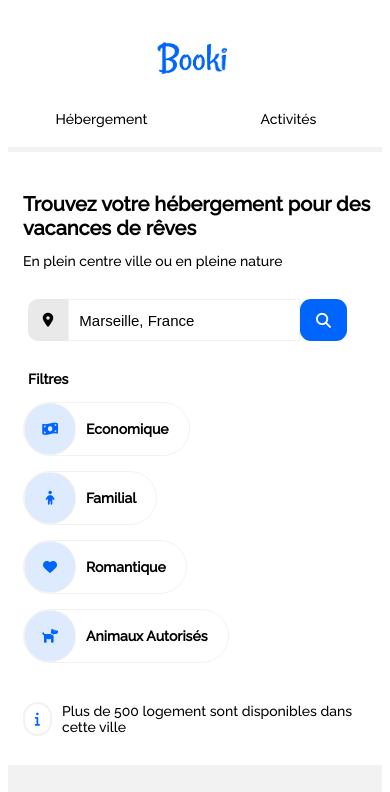
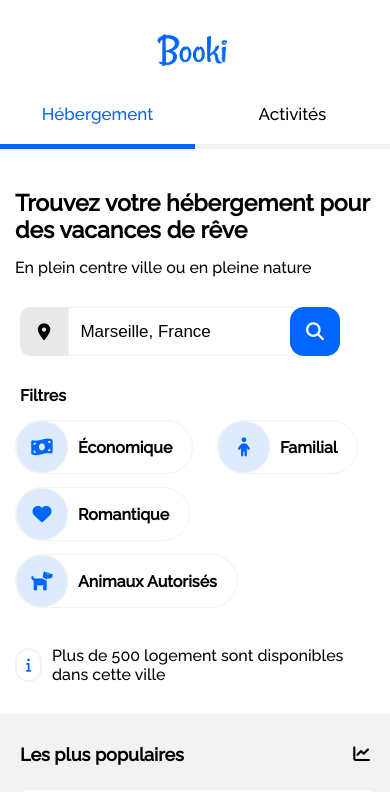
Before and after one commit to Cameron-HUCK/P2-Huck-Cameron-Transformez-une-maquette-en-site-web-avec-HTML-CSS, a plain HTML site: page index.html in a window 390 px wide. Shown: the top 792 px of the page. Drawn offline with Linux system fonts and the light colour scheme.

Commit message:
changement 2eme partie

```diff
--- a/index.html
+++ b/index.html
@@ -12,14 +12,13 @@
     </head>
 
     <!--En-tete-->
+<body>
     <main>
-    <body>
         <nav>
-                <img class="image-logo" src="images/logo/Booki.png" alt="Logo Booki" width="120px" height="50px">
+            <img class="image-logo" src="images/logo/Booki.png" alt="Logo Booki" width="120" height="50">
             <div class="center-logo">
-                <img class="logo-mobile" src="images/logo/Booki@3x.png" alt="logo mobile" width="110px" height="50px">
+                <img class="logo-mobile" src="images/logo/Booki@3x.png" alt="logo mobile" width="110" height="50">
             </div>
-
             <div class="border-lien liensize-nav">
                 <a class="lien1 border-nav" href="#bloc1">Hébergement </a>
                 <a class="lien2 border-nav" href="#bloc2">Activités</a>
@@ -30,21 +29,24 @@
 
         <header>
             <div class="titre-center">
-                <h1>Trouvez votre hébergement pour des vacances de rêves</h1>
+                <h1>Trouvez votre hébergement pour des vacances de rêve</h1>
                 <p>En plein centre ville ou en pleine nature</p>
             </div>
             <div class="boutonsearch flex-center-search">
                 <div class="iconesearch flex-center">
-                    <i class="fas fa-map-marker-alt"></i>
+                    <i class="fas fa-map-marker-alt fa-1x"></i>
                 </div>
-
+                <form>
                     <div class="zonederecherche flex-center">
                         <input type="search" value="  Marseille, France">
                     </div>
 
-                <form>
+
                     <button type="submit" class="fondbleu flex-center"><span class="dekstop-none">Recherche</span>
-                    <span class="none-search"><i class="fas fa-search"></i></span></button>
+                        <span class="none-search">
+                            <i class="fas fa-search"></i>
+                        </span>
+                    </button>
                 </form>
             </div>
 
@@ -56,7 +58,7 @@
                     <div class="block-filtre">
                         <span class="fixe-filtre flex-center">
                             <i class="fas fa-money-bill-wave filtreicone flex-center"></i>
-                            <div class="padding-filtre">Economique</div>
+                            <span class="padding-filtre">Économique</span>
                         </span>
                     </div>
 
@@ -104,10 +106,13 @@
 
                     <div class="flex-around marg-heberg1">
                         <div class="fond-blanc size-bloc-hebergement flexcolumncentre">
-                            <a href="#"><img class="photo-hebergement" src="images/hebergements/4_small/marcus-loke-WQJvWU_HZFo-unsplash.jpg" alt="photo auberge">
+                            <a href="#">
+                                <img class="photo-hebergement" src="images/hebergements/4_small/marcus-loke-WQJvWU_HZFo-unsplash.jpg" alt="photo auberge">
                                 <div class="flex-texte">
+                                <div class="text-herberg-place">
                                     <h3>Auberge la Cannebière</h3>
                                     <p>Nuit à partir de <strong>25€</strong></p>
+                                    </div>
                                     <div class="ligne-etoile">
                                         <i class="fas fa-star color-bleu"></i>
                                         <i class="fas fa-star color-bleu"></i>
@@ -121,10 +126,13 @@
 
 
                         <div class="fond-blanc size-bloc-hebergement flexcolumncentre">
-                            <a href="#"><img class="photo-hebergement" src="images/hebergements/4_small/fred-kleber-gTbaxaVLvsg-unsplash.jpg" alt=" chambre deux lit">
+                            <a href="#">
+                                <img class="photo-hebergement" src="images/hebergements/4_small/fred-kleber-gTbaxaVLvsg-unsplash.jpg" alt=" chambre deux lit">
                                 <div class="flex-texte">
+                                    <div class="text-herberg-place">
                                         <h3>Hôtel du port</h3>
                                         <p>Nuit à partir de 52<strong>€</strong></p>
+                                    </div>
                                     <div class="ligne-etoile">
                                         <i class="fas fa-star color-bleu"></i>
                                         <i class="fas fa-star color-bleu"></i>
@@ -137,10 +145,13 @@
                         </div>
 
                         <div class="fond-blanc size-bloc-hebergement flexcolumncentre">
-                            <a href="#"><img class="photo-hebergement" src="images/hebergements/4_small/reisetopia-B8WIgxA_PFU-unsplash.jpg" alt="photo chambre lampe">
+                            <a href="#">
+                                <img class="photo-hebergement" src="images/hebergements/4_small/reisetopia-B8WIgxA_PFU-unsplash.jpg" alt="photo chambre lampe">
                                 <div class="flex-texte">
+                                    <div class="text-herberg-place">
                                         <h3>Hôtel Les mouettes</h3>
                                         <p>Nuit à partir de 76<strong>€</strong></p>
+                                    </div>
                                         <div class="ligne-etoile">
                                         <i class="fas fa-star color-bleu"></i>
                                         <i class="fas fa-star color-bleu"></i>
@@ -155,10 +166,13 @@
 
                     <div class="flex-around marg-heberg2">
                         <div class="fond-blanc size-bloc-hebergement">
-                            <a href="#"><img class="photo-hebergement" src="images/hebergements/4_small/annie-spratt-Eg1qcIitAuA-unsplash.jpg" alt="photo chambre ciel">
+                            <a href="#">
+                                <img class="photo-hebergement" src="images/hebergements/4_small/annie-spratt-Eg1qcIitAuA-unsplash.jpg" alt="photo chambre ciel">
                                 <div class="flex-texte">
+                                    <div class="text-herberg-place">
                                         <h3>Hôtel de la mer</h3>
                                         <p>Nuit à partir de 46<strong>€</strong></p>
+                                    </div>
                                     <div class="ligne-etoile">
                                         <i class="fas fa-star color-bleu"></i>
                                         <i class="fas fa-star color-bleu"></i>
@@ -171,10 +185,13 @@
                         </div>
 
                         <div class="fond-blanc size-bloc-hebergement">
-                            <a href="#"><img class="photo-hebergement" src="images/hebergements/4_small/nicate-lee-kT-ZyaiwBe0-unsplash.jpg" alt="photo panier">
+                            <a href="#">
+                                <img class="photo-hebergement" src="images/hebergements/4_small/nicate-lee-kT-ZyaiwBe0-unsplash.jpg" alt="photo panier">
                                 <div class="flex-texte">
+                                    <div class="text-herberg-place">
                                         <h3>Auberge Le Panier</h3>
                                         <p>Nuit à partir de <strong>23€</strong></p>
+                                    </div>
                                     <div class="ligne-etoile">
                                         <i class="fas fa-star color-bleu"></i>
                                         <i class="fas fa-star color-bleu"></i>
@@ -188,10 +205,13 @@
 
 
                         <div class="fond-blanc size-bloc-hebergement">
-                            <a href="#"><img class="photo-hebergement" src="images/hebergements/4_small/febrian-zakaria-M6S1WvfW68A-unsplash.jpg" alt="photo grand fenetre">
+                            <a href="#">
+                                <img class="photo-hebergement" src="images/hebergements/4_small/febrian-zakaria-M6S1WvfW68A-unsplash.jpg" alt="photo grand fenetre">
                                 <div class="flex-texte">
+                                    <div class="text-herberg-place">
                                         <h3>Hôtel chez Amina</h3>
                                         <p>Nuit à partir de 96<strong>€</strong></p>
+                                    </div>
                                     <div class="ligne-etoile">
                                         <i class="fas fa-star color-bleu"></i>
                                         <i class="fas fa-star color-bleu"></i>
@@ -263,6 +283,7 @@
                             </a>
                         </div>
                     </div>
+
                     <div class="marg-pop">
                         <div class="fond-blanc-pop">
                             <a href="#">
@@ -298,7 +319,8 @@
 
             <div class="bloc-activite flex-between">
                 <div class="grandphoto-activite">
-                    <a href="#"><img class="grandposition-activite flexcolumncentre" src="images/activites/4_small/reno-laithienne-QUgJhdY5Fyk-unsplash.jpg" alt="photo du port">
+                    <a href="#">
+                        <img class="grandposition-activite flexcolumncentre" src="images/activites/4_small/reno-laithienne-QUgJhdY5Fyk-unsplash.jpg" alt="photo du port">
                         <div class="hauteur-titre">
                             <h3>Vieux Port</h3>
                         </div>
@@ -307,7 +329,8 @@
 
                 <div class="flexcolumn-between bloc-adapte-petit">
                     <div class="petitphoto-activite1">
-                        <a href="#"><img class="petitposition-activite1" src="images/activites/4_small/paul-hermann-QFTrLdQIRhI-unsplash.jpg" alt="photo d'un fort">
+                        <a href="#">
+                            <img class="petitposition-activite1" src="images/activites/4_small/paul-hermann-QFTrLdQIRhI-unsplash.jpg" alt="photo d'un fort">
                             <div class="hauteur-titre">
                                 <h3>Fort de Pomègues</h3>
                             </div>
@@ -315,7 +338,8 @@
                     </div>
 
                     <div class="petitphoto-activite2">
-                        <a href="#"><img class="petitposition-activite2 flexcolumncentre" src="images/activites/4_small/kevin-hikari-rV_Qd1l-VXg-unsplash.jpg" alt="photo d'une ile">
+                        <a href="#">
+                            <img class="petitposition-activite2 flexcolumncentre" src="images/activites/4_small/kevin-hikari-rV_Qd1l-VXg-unsplash.jpg" alt="photo d'une ile">
                             <div class="hauteur-titre">
                                 <h3>Iles du Frioul</h3>
                             </div>
@@ -324,7 +348,8 @@
                 </div>
 
                 <div class="grandphoto-activite">
-                    <a href="#"><img class="grandposition-activite2" src="images/activites/4_small/kilyan-sockalingum-NR8-cBCN3aI-unsplash.jpg" alt="photo rocheuse">
+                    <a href="#">
+                        <img class="grandposition-activite2" src="images/activites/4_small/kilyan-sockalingum-NR8-cBCN3aI-unsplash.jpg" alt="photo rocheuse">
                         <div class="hauteur-titre">
                             <h3>Parc National des Calanques</h3>
                         </div>
@@ -333,7 +358,8 @@
 
                 <div class="flexcolumn-between bloc-adapte-petit">
                     <div class="petitphoto-activite3">
-                        <a href="#"><img class="petitposition-activite3" src="images/activites/4_small/florian-wehde-xW9e8gdotxI-unsplash.jpg" alt="photo ville">
+                        <a href="#">
+                            <img class="petitposition-activite3" src="images/activites/4_small/florian-wehde-xW9e8gdotxI-unsplash.jpg" alt="photo ville">
                             <div class="hauteur-titre">
                                 <h3>Notre-Dame-de-la-Garde</h3>
                             </div>
@@ -356,7 +382,9 @@
         <footer>
             <div class="text-footer">
                 <div class="propos">
-                <a href="#"><h3>A propos</h3></a>
+                    <a href="#">
+                        <h3>A propos</h3>
+                    </a>
                     <div class="espace">
                         <a href="#"><p>Fonctionnement du site</p></a>
                         <a href="#"><p>Condition générales de vente</p></a>
@@ -365,7 +393,9 @@
                 </div>
 
                 <div class="hebergemento">
-                <a href="#"><h3>Nos hébergements</h3></a>
+                    <a href="#">
+                        <h3>Nos hébergements</h3>
+                    </a>
                     <div class="espace">
                         <a href="#"><p>Charte qualité</p></a>
                         <a href="#"><p>Soumettre votre hôtel</p></a>
@@ -373,7 +403,9 @@
                 </div>
 
                 <div class="assiste">
-                <a href="#"><h3>Assistance</h3></a>
+                    <a href="#">
+                        <h3>Assistance</h3>
+                    </a>
                     <div class="espace">
                         <a href="#"><p>Centre d'aide</p></a>
                         <a href="#"><p>Nous contacter</p></a>
@@ -381,6 +413,7 @@
                 </div>
             </div>
         </footer>
+    </main>
 </body>
-</main>
+
 </html>
--- a/style.css
+++ b/style.css
@@ -3,6 +3,7 @@ body
 {
     font-family: 'Raleway', sans-serif;
     font-size: 14px;
+    margin: 0;
 }
 
 /* Regle CSS flex */
@@ -117,8 +118,8 @@ nav
 }
 .lien1
 {
-    color: black;
-    border-top: 3px solid #F2F2F2;
+    color: #0065FC;
+    border-top: 3px solid #0065FC;
     padding-top: 20px;
     width: 50%;
 }
@@ -126,7 +127,7 @@ nav
 .lien2
 {
     color: black;
-    border-top: 3px solid #F2F2F2;
+    border-top: 3px solid white;
     padding-top: 20px;
     width: 50%;
 
@@ -144,6 +145,10 @@ nav
 header
 {
     padding: 0px 20px 0px 20px;
+}
+form
+{
+    display: flex;
 }
 .titre-center
 {
@@ -193,7 +198,7 @@ button
 {
     background-color: #0065FC;
     color: white;
-    padding-left: 20px;
+    padding: 20px;
     border-radius: 0px 10px 10px 0px;
     height: 42px;
     cursor: pointer;
@@ -228,11 +233,7 @@ button
     border-radius: 30px;
     padding-right: 20px;
     cursor: pointer;
-}
-
-span
-{
-    margin-right: 20px;
+    margin-right: 15px;
 }
 
 .padding-filtre
@@ -297,12 +298,6 @@ span
     line-height: 13px;
 }
 
-.flex-texte2
-{
-    padding-left: 20px;
-    overflow: hidden;
-}
-
 .hebergement-fond-gris1
 {
     background-color: #F2F2F2;
@@ -342,6 +337,18 @@ span
     width: auto;
 }
 /* les plus populaires */
+.fa-chart-line:before
+{
+    font-size: larger;
+}
+.flex-texte2
+{
+    padding-left: 20px;
+    overflow: hidden;
+    display: flex;
+    flex-direction: column;
+    justify-content: space-between;
+}
 .cadrepopulaire
 {
     flex: 2;
@@ -556,13 +563,12 @@ span
 footer
 {
     background-color: #F2F2F2;
-    height: 175px;
 }
 .text-footer
 {
     display: flex;
     justify-content: space-between;
-    padding-top:35px;
+    padding: 35px 35px 35px 0;
 }
 .propos
 {
@@ -596,23 +602,26 @@ footer
     .liensize-nav
     {
         flex-direction: column;
+        width: auto;
+        text-align: right;
     }
     .lien1
     {
         padding-top: 0;
         border-top: none;
-        padding-right: 100px;
+        width: 100%;
+        padding-right: 5px;
     }
     .lien2
     {
         padding-top: 0;
         border: none;
-        padding-right: 100px;
-        text-align: initial;
+        width: 100%;
+        padding-right: 5px;
     }
     .border-nav:hover
     {
-        border-bottom: 3px solid #0065FC;
+        border-right: 3px solid #0065FC;
         border-top: none;
     }
 /* Les filtres */
@@ -652,7 +661,7 @@ footer
     }
     .textepop-place
     {
-        width: 100%;
+        width: 99%;
         padding: 0;
     }
     .flex-texte2
@@ -685,17 +694,8 @@ footer
 }
 @media screen and (max-width: 915px)
 {
-/* adaptation nav */
-     .lien1
-     {
-         padding-right: 95px;
-         width: 50%;
-     }
-     .lien2
-     {
-         padding-right: 95px;
-         width: 50%;
-     }
+/* navigateur */
+
 /* Activites Marseille */
         .grandposition-activite2
     {
@@ -716,12 +716,17 @@ footer
     {
         align-items: center;
         padding: 0;
+        margin: 0;
     }
     .padding-l
     {
         padding-left: 20px;
     }
 /* taille police */
+    h1
+    {
+        font-size: 23px;
+    }
     h2
     {
         font-size: 18px;
@@ -732,7 +737,7 @@ footer
     }
     p
     {
-        font-size: 14px;
+        font-size: 16px;
     }
 /* L'en-tete*/
     nav
@@ -740,6 +745,7 @@ footer
         flex-direction: column;
         margin-bottom: 40px;
         padding: 0;
+        font-size: 17px;
     }
     .center-logo
     {
@@ -773,8 +779,9 @@ footer
         padding-bottom: 20px;
         align-items: center;
         border-top: none;
-        border-bottom: 5px solid #F2F2F2;
+        border-bottom: 5px solid #0065FC;
         padding-right: 0;
+        text-align: center;
     }
 
     .lien2
@@ -802,10 +809,41 @@ footer
         padding: 0px 10px 10px 15px;
 
     }
-/* Icone barre de recherche */
+/* Icone*/
+
+    .fa-money-bill-wave:before
+    {
+        font-size: 19px;
+    }
+    .fa-child:before
+    {
+        font-size: 19px;
+    }
+    .fa-heart:before
+    {
+        font-size: 19px;
+    }
+    .fa-dog:before
+    {
+        font-size: 19px;
+    }
+
+/*Barre de recherche */
     header
     {
         padding: 0;
+    }
+    input
+    {
+        font-size: 17px;
+    }
+    .fa-map-marker-alt:before
+    {
+        font-size: larger;
+    }
+    .fa-search:before
+    {
+        font-size: larger;
     }
     .boutonsearch
     {
@@ -813,9 +851,19 @@ footer
     }
     .fondbleu
     {
-        padding-right: 0;
-        width: 85%;
-        border-radius: 11px 11px 11px 11px;
+        padding: 16px;
+        border-radius: 14px;
+        margin-left: -10px;
+        height: 49px;
+    }
+    .iconesearch
+    {
+        width: 48px;
+        height: 49px;
+    }
+    .zonederecherche
+    {
+        height: 47px;
     }
     .none-search
     {
@@ -832,10 +880,14 @@ footer
         align-items: baseline;
         padding-left: 15px;
     }
+    .padding-filtre
+    {
+        font-size: 16px;
+    }
 
     .block-filtre
     {
-        margin: 5px 10px 10px 0;
+        margin: 5px 5px 8px 0;
     }
     .info
     {
@@ -845,6 +897,7 @@ footer
     .filtre-mobile
     {
         padding: 0 0 10px 5px;
+        font-size: 16px;
     }
     .lesfiltres2
     {
@@ -907,10 +960,6 @@ footer
     {
         padding-right: 20px;
     }
-    .marg-pop
-    {
-        margin: 10px;
-    }
     .cadrepopulaire
     {
         padding: 15px 0px 20px 0px;
@@ -919,13 +968,11 @@ footer
     {
         white-space: nowrap;
         font-size: smaller;
-        padding-top: 50px;
     }
     .ligne-etoilepop2
     {
         white-space: nowrap;
         font-size: smaller;
-        padding-top: 30px;
     }
 /* Activites a Marseille */
     #bloc2
@@ -1025,7 +1072,6 @@ footer
     footer
     {
         padding-left: 30px;
-        height: 350px;
     }
     .text-footer
     {
```
Lines whose indentation alone changed are shown as unchanged.
